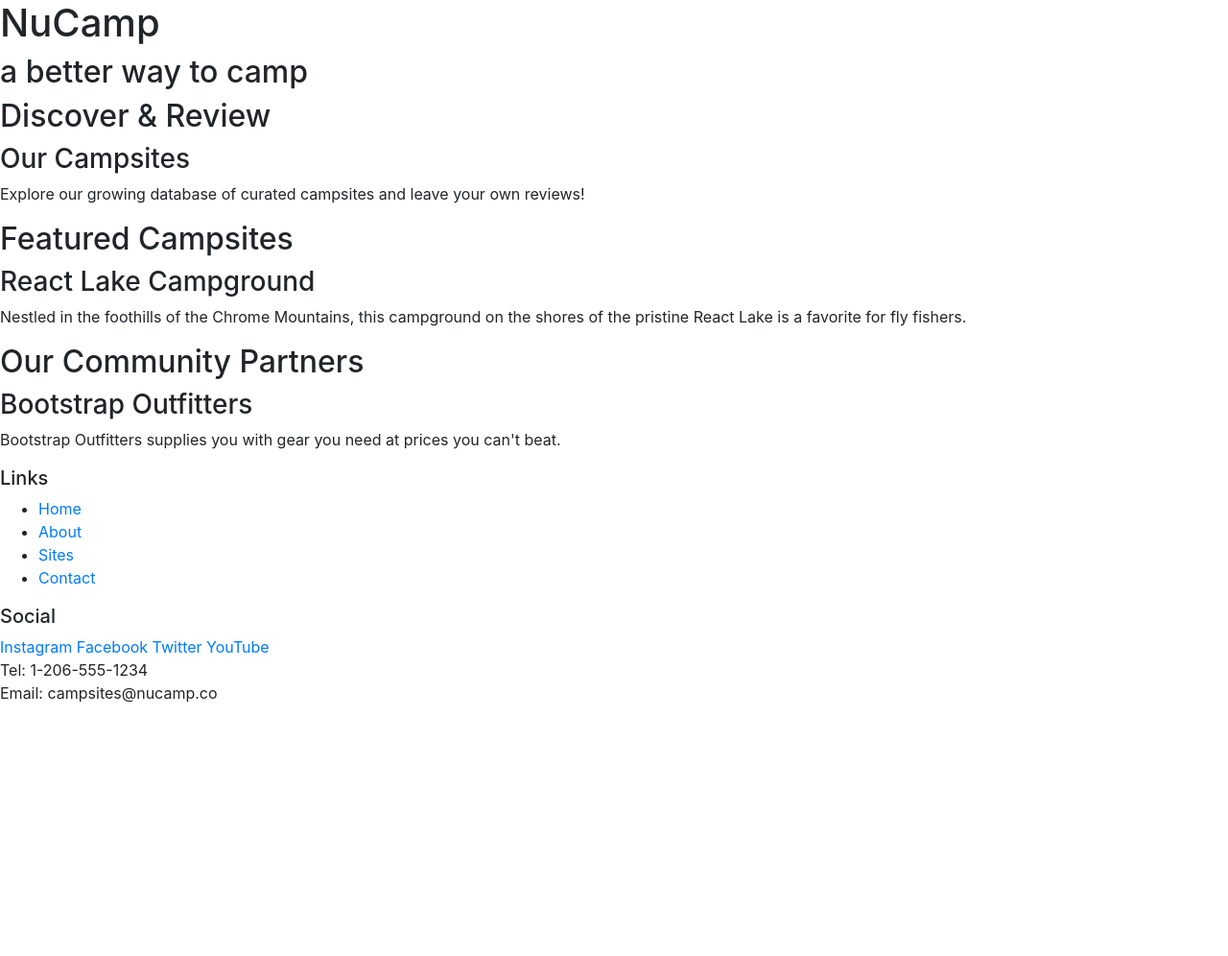
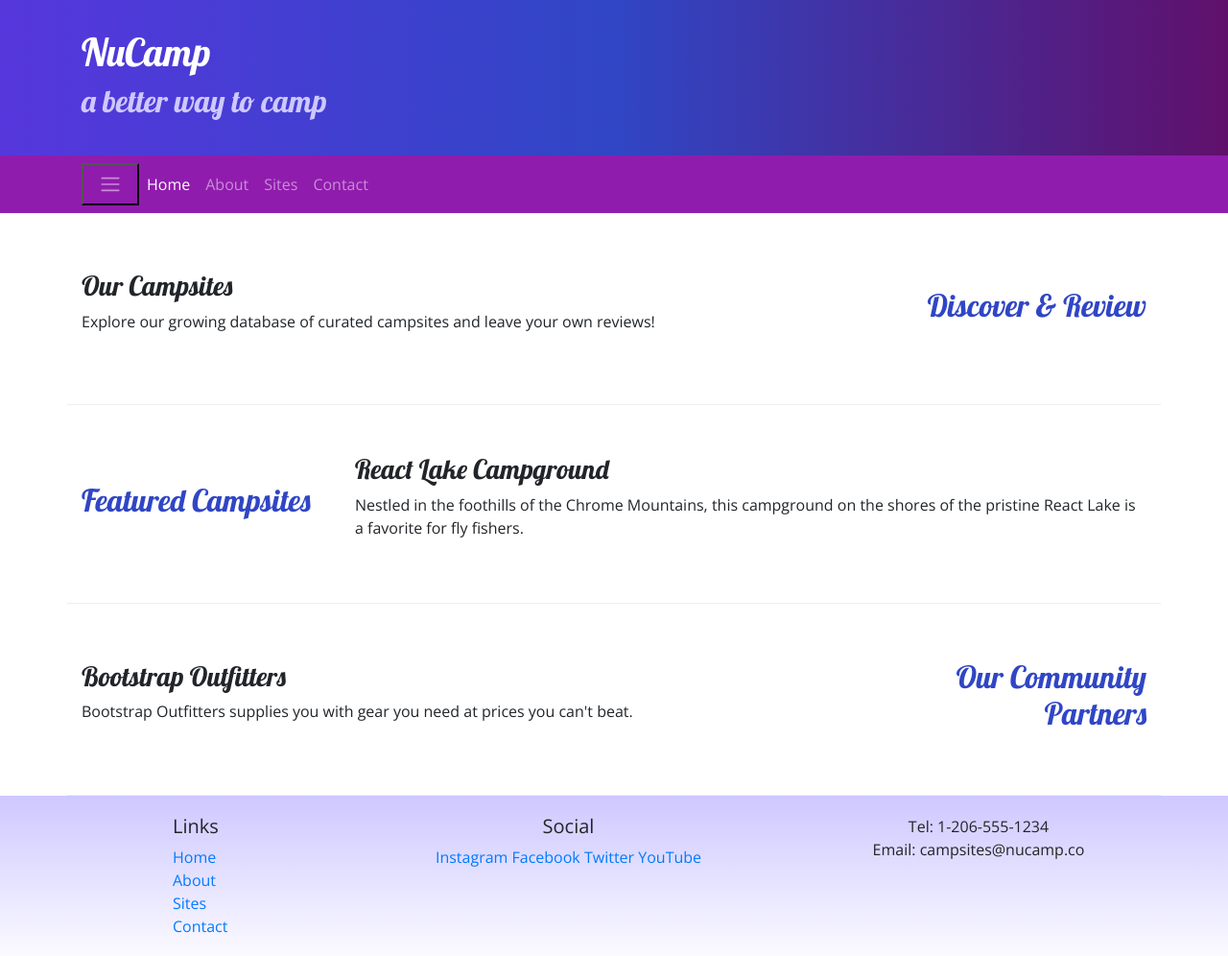
Before and after one commit to leosaban/Nucampsite, a website: page index.html in a window 1280 px wide. Shown: the whole page at 96% size. Before the commit the page ends 800 px from the top, so only its background shows below. Drawn offline with nearby package versions, Linux system fonts and the light colour scheme.

Commit message:
Navbar and Breadcrumbs

```diff
--- /dev/null
+++ b/css/styles.css
@@ -0,0 +1,34 @@
+body {
+    font-family: "Open Sans", sans-serif;
+}
+h1, h2, h3 {
+    font-family: "lobster", cursive;
+}
+h2 {
+    color: blue;
+}
+h2 {
+    color: #3046c5;
+}
+header h2 {
+    color: #cec8ff;
+}
+footer {
+    background-image: linear-gradient(#cec8ff, white);
+    padding: 20px 0;
+}
+.jumbotron-fluid {
+    margin: 0;
+    padding: 30px;
+    background-image: linear-gradient(to right, #5637dd, #3046c5, #60106b);
+    color: white;
+}
+
+.row-content {
+    padding: 50px 0;
+    border-bottom: 1px ridge;
+    min-height: 200px;
+}
+.navbar {
+    background-color: #901cad;
+}
--- a/index.html
+++ b/index.html
@@ -9,65 +9,103 @@
 
         <!-- Bootstrap CSS -->
         <link rel="stylesheet" href="node_modules/bootstrap/dist/css/bootstrap.min.css" />
+
+            <!-- Additional CSS must be placed after Bootstrap CSS -->
+        <link rel="stylesheet" href="https://fonts.googleapis.com/css?family=Lobster|Open+Sans" />
+        <link rel="stylesheet" href="css/styles.css" />
     <title>NuCamp: A Better Way To Camp</title>
 </head>
 
 <body>
 
-    <header>
-        <div>
+    <header class="jumbotron-fluid">
+        <div class="container">
+            <div class="row">
+                <div class="col">
                   <h1>NuCamp</h1>
                   <h2>a better way to camp</h2>
                 </div>
+            </div>
+        </div>
     </header>
 
-    <div>
-        <h2>Discover & Review</h2>
+    <nav class="navbar navbar-expand-sm navbar-dark sticky-top">
+        <div class="container">
+            <button class="navbar toggler ml-auto" type="button" data-toggle="collapse" data-target="#nucampNavbar">
+                <span class="navbar-toggler-icon"></span>
+            </button>
+            <div class="collapse navbar-collapse" id="nucampNavbar">
+                <ul class="navbar-nav">
+                    <li class="nav-item active"><a class="nav-link" href="#">Home</a></li>
+                    <li class="nav-item"><a class="nav-link" href="aboutus.html">About</a></li>
+                    <li class="nav-item"><a class="nav-link" href="#">Sites</a></li>
+                    <li class="nav-item"><a class="nav-link" href="#">Contact</a></li>
+                </ul>
+            </div>
+         </div>
+    </nav>
+
+    <div class="container">
+        <div class="row row-content align-items-center">
+            <div class="col-sm-4 order-sm-last col-md-3">
+            <h2 class="text-sm-right">Discover & Review</h2>
+            </div>
+            <div class="col">
             <h3>Our Campsites</h3>
-        <p>Explore our growing database of curated campsites and leave your own reviews!</p>
+            <p class="d-none d-sm-block">Explore our growing database of curated campsites and leave your own reviews!</p>
+            </div>
         </div>
 
-    <div>
+        <div class="row row-content align-items-center">
+            <div class="col-sm-4 col-md-3">
             <h2>Featured Campsites</h2>
+            </div>
+            <div class="col">
             <h3>React Lake Campground</h3>
-        <p>Nestled in the foothills of the Chrome Mountains, this campground on the shores of the pristine React Lake is a favorite for fly fishers.</p>
+            <p class="d-none d-sm-block">Nestled in the foothills of the Chrome Mountains, this campground on the shores of the pristine React Lake is a favorite for fly fishers.</p>
+            </div>
         </div>
 
-    <div>
-        <h2>Our Community Partners</h2>
+        <div class="row row-content align-items-center">
+            <div class="col-sm-4 order-sm-last col-md-3">
+                <h2 class="text-sm-right">Our Community Partners</h2>
+            </div>
+            <div class="col">
             <h3>Bootstrap Outfitters</h3>
-        <p>Bootstrap Outfitters supplies you with gear you need at prices you can't beat.</p>
+            <p class="d-none d-sm-block">Bootstrap Outfitters supplies you with gear you need at prices you can't beat.</p>
+            </div>
+        </div>
     </div>
 
     <footer>
-        <div>
+        <div class="container">
+            <div class="row">
+                    <div class="col-4 col-sm-2 offset-1">
                         <h5>Links</h5>
-            <ul>
+                        <ul class="list-unstyled">
                             <li><a href="#">Home</a></li>
-                <li><a href="#">About</a></li>
+                            <li><a href="/aboutus.html">About</a></li>
                             <li><a href="#">Sites</a></li>
                             <li><a href="#">Contact</a></li>
                         </ul>
                     </div>
-        <div>
+                    <div class="col-6 col-sm-5 text-center">
                         <h5>Social</h5>
                         <a href="http://instagram.com/">Instagram</a>
                         <a href="http://facebook.com/">Facebook</a>
                         <a href="http://twitter.com/">Twitter</a>
                         <a href="http://youtube.com/">YouTube</a>
                     </div>
-        <div>
+                    <div class="col-sm-4 text-center">
                         Tel: 1-206-555-1234<br />
                         Email: campsites@nucamp.co
                     </div>
     </footer>
-
         <!-- jQuery must come first, then Popper.js, then the Bootstrap JavaScript plugins.-->
         <script src="node_modules/jquery/dist/jquery.slim.min.js"></script>
         <script src="node_modules/popper.js/dist/umd/popper.min.js"></script>
         <script src="node_modules/bootstrap/dist/js/bootstrap.min.js"></script>
 
-
 </body>
 
 </html>
```
Also changed, not shown: aboutus.html (added, +114 -0 lines), contact.html (added, +12 -0 lines). Lines whose indentation alone changed are shown as unchanged.
